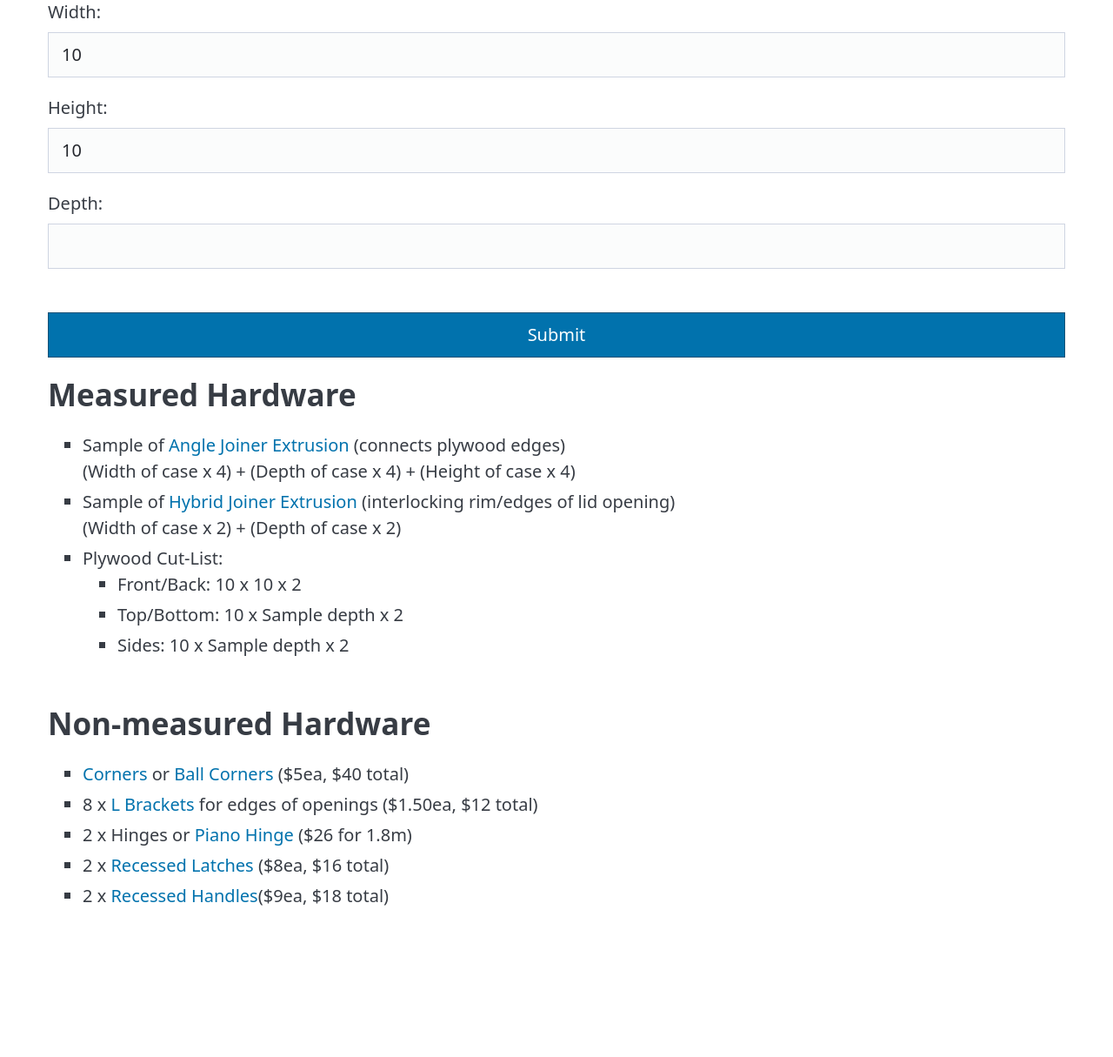
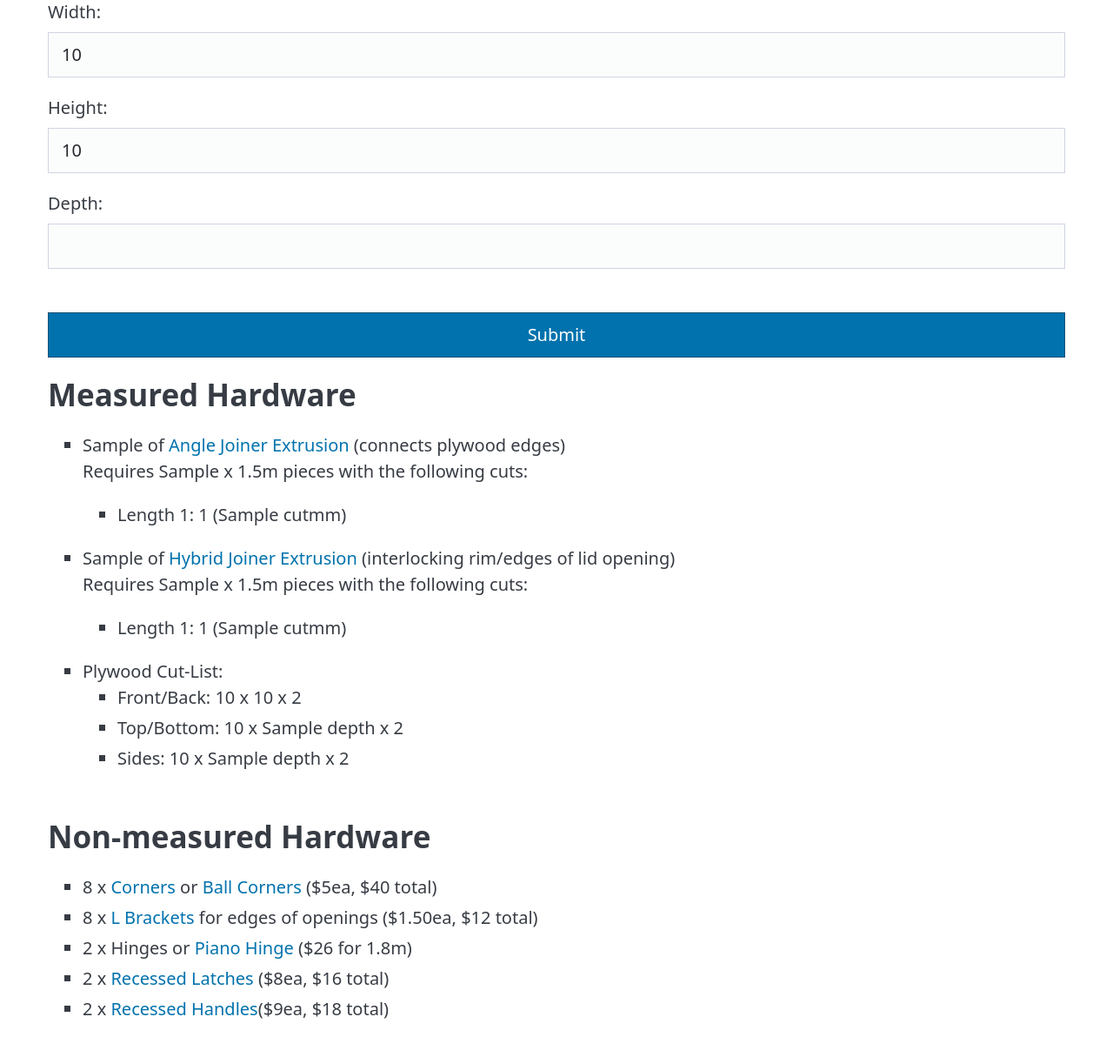
Before and after one commit to senwerks/road-case-calculator, a Flask app: template templates/index.html in a window 1280 px wide. Shown: the part 212-1427 px from the top of the page at 87% size. Before the commit the page ends 1253 px from the top, so only its background shows below. Run offline with Flask 3, Linux system fonts and the light colour scheme; the template is opened without the code that fills it: most values are stand-ins (such as "Sample title", 1, 10 or a date in 2020).

Commit message:
Added greedy-bucket cut-list calculations for standard 1.5m lengths of aluminium

```diff
--- a/app.py
+++ b/app.py
@@ -1,6 +1,31 @@
+import math
 from flask import Flask, render_template, request
 
 app = Flask(__name__)
+
+def pack_cuts(required_cuts, piece_length=1500):
+    """
+    Pack cuts into pieces of fixed length (default 1500mm) using a greedy algorithm.
+    Each cut is a tuple (label, length).
+    Returns a list of bins where each bin is a dict with keys:
+      - 'remaining': remaining mm in the piece
+      - 'cuts': list of cuts (tuples) assigned to that piece
+    """
+    bins = []
+    # Sort cuts descending by length for a better packing order
+    for cut in sorted(required_cuts, key=lambda x: x[1], reverse=True):
+        placed = False
+        for b in bins:
+            if b['remaining'] >= cut[1]:
+                b['cuts'].append(cut)
+                b['remaining'] -= cut[1]
+                placed = True
+                break
+        if not placed:
+            # Start a new bin/piece
+            new_bin = {'remaining': piece_length - cut[1], 'cuts': [cut]}
+            bins.append(new_bin)
+    return bins
 
 @app.route('/')
 def index():
@@ -12,12 +37,34 @@ def calculate():
     height = float(request.form['height'])
     depth = float(request.form['depth'])
 
+    # Calculate total required extrusion (in mm) for display
     angle_joiner_extrusion = int((width + height + depth) * 4)
     hybrid_joiner_extrusion = int((width + depth) * 2)
+
+    # Build lists of required cuts for each extrusion type.
+    # For angle joiner: 4 edges of width, height, and depth each.
+    angle_cuts = (
+        [('Width', int(width))] * 4 +
+        [('Height', int(height))] * 4 +
+        [('Depth', int(depth))] * 4
+    )
+    # For hybrid joiner: 2 edges of width and 2 edges of depth.
+    hybrid_cuts = (
+        [('Width', int(width))] * 2 +
+        [('Depth', int(depth))] * 2
+    )
+
+    # Pack the required cuts into 1.5m (1500mm) pieces.
+    angle_bins = pack_cuts(angle_cuts, piece_length=1500)
+    hybrid_bins = pack_cuts(hybrid_cuts, piece_length=1500)
 
     output = {
         'angle_joiner_extrusion': angle_joiner_extrusion,
         'hybrid_joiner_extrusion': hybrid_joiner_extrusion,
+        'angle_pieces': len(angle_bins),
+        'hybrid_pieces': len(hybrid_bins),
+        'angle_cut_list': angle_bins,
+        'hybrid_cut_list': hybrid_bins,
         'width': int(width),
         'height': int(height),
         'depth': int(depth)
--- a/templates/index.html
+++ b/templates/index.html
@@ -63,8 +63,24 @@
                                 >Angle Joiner Extrusion</a
                             >
                             (connects plywood edges)<br />
-                            (Width of case x 4) + (Depth of case x 4) + (Height
-                            of case x 4)
+                            {% if output.angle_cut_list %}
+                            <div id="angle-cut-list">
+                                <p>
+                                    Requires {{ output.angle_pieces }} x 1.5m
+                                    pieces with the following cuts:
+                                </p>
+                                <ul>
+                                    {% for piece in output.angle_cut_list %}
+                                    <li>
+                                        Length {{ loop.index }}: {% for cut in
+                                        piece.cuts %} {{ cut[0] }} ({{ cut[1]
+                                        }}mm){% if not loop.last %}, {% endif %}
+                                        {% endfor %}
+                                    </li>
+                                    {% endfor %}
+                                </ul>
+                            </div>
+                            {% endif %}
                         </li>
                         <li>
                             {{ output.hybrid_joiner_extrusion }} of
@@ -73,7 +89,24 @@
                                 >Hybrid Joiner Extrusion</a
                             >
                             (interlocking rim/edges of lid opening)<br />
-                            (Width of case x 2) + (Depth of case x 2)
+                            {% if output.hybrid_cut_list %}
+                            <div id="hybrid-cut-list">
+                                <p>
+                                    Requires {{ output.hybrid_pieces }} x 1.5m
+                                    pieces with the following cuts:
+                                </p>
+                                <ul>
+                                    {% for piece in output.hybrid_cut_list %}
+                                    <li>
+                                        Length {{ loop.index }}: {% for cut in
+                                        piece.cuts %} {{ cut[0] }} ({{ cut[1]
+                                        }}mm){% if not loop.last %}, {% endif %}
+                                        {% endfor %}
+                                    </li>
+                                    {% endfor %}
+                                </ul>
+                            </div>
+                            {% endif %}
                         </li>
                         <li>
                             Plywood Cut-List:<br />
@@ -96,6 +129,7 @@
                     <h2>Non-measured Hardware</h2>
                     <ul>
                         <li>
+                            8 x
                             <a
                                 href="https://www.titanav.co/collections/road-case-hardware/products/titan-av-road-case-flat-corner-chrome"
                                 >Corners</a
```
